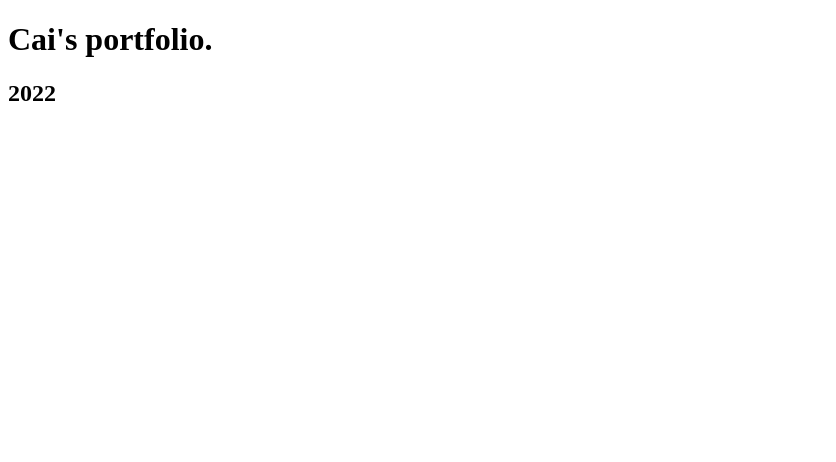
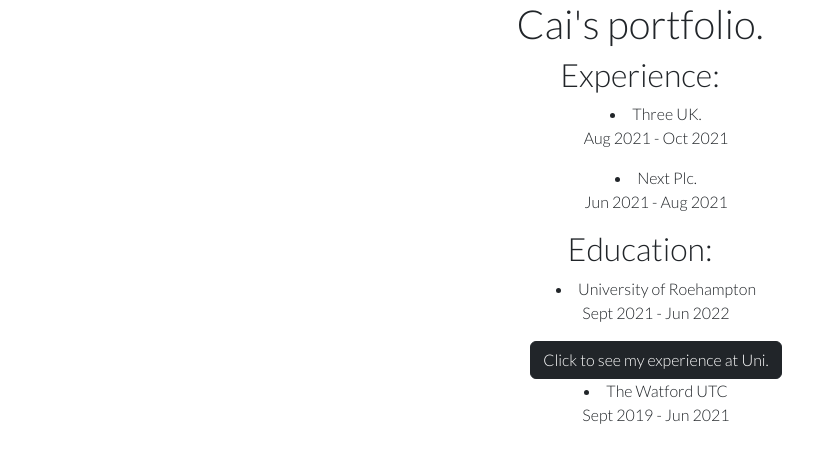
Before and after one commit to Jaardy/MultiverseFork-Cai, a website: page public/index.html in a window 1280 px wide. Shown: the whole page, without its empty margins (0-836 px from the left). Drawn offline with nearby package versions, Linux system fonts and the light colour scheme.

Commit message:
customization (BUTTONS)

```diff
--- a/public/index.html
+++ b/public/index.html
@@ -8,17 +8,67 @@
   <link rel="preconnect" href="https://fonts.googleapis.com">
   <link rel="preconnect" href="https://fonts.gstatic.com" crossorigin>
   <link href="https://fonts.googleapis.com/css2?family=Lato:wght@300&display=swap" rel="stylesheet">
+  <link href="https://cdn.jsdelivr.net/npm/bootstrap@5.2.0-beta1/dist/css/bootstrap.min.css" rel="stylesheet" integrity="sha384-0evHe/X+R7YkIZDRvuzKMRqM+OrBnVFBL6DOitfPri4tjfHxaWutUpFmBp4vmVor" crossorigin="anonymous">
   <script src="main.js" defer></script>
   <title>Hello world</title>
+
+  <style>
+    body{
+      font-family: 'Lato', sans-serif;
+    }
+    #main{
+      text-align: center;
+    }
+    li{
+      text-align: center;
+    }
+    ul {
+      text-align: center;
+      list-style: inside;
+    }
+    img{
+      width: 1000;
+      height: auto;
+    }
+  </style>
+
 </head>
 <body>
 
   <div id="main">
-    <h1> Cai's portfolio.</h1>
-    <h2> 2022</h2>
+
+    <h1 id="name"></h1>
+
+    <h2> Experience:</h2>
+    <ul>
+      <li> Three UK. <p> Aug 2021 - Oct 2021</p></li>
+
+      <li> Next Plc. <p> Jun 2021 - Aug 2021 </p></li>
+    </ul>
+
+    <h2> Education: </h2>
+    <ul>
+      <li> University of Roehampton <p> Sept 2021 - Jun 2022</p></li>
+      <button type="button" class="btn btn-dark" data-bs-toggle="popover" title="Uni experience" data-bs-content="In all honesty, university was great fun! But it wasn't for me.. hence why I was only there for a year!">Click to see my experience at Uni.</button>
 
 
+
+      <li> The Watford UTC <p> Sept 2019 - Jun 2021 </p></li>
+    </ul>
   </div>
+
+
+  <!-- Bootstrap carosel-->
+
+  <script src="https://cdn.jsdelivr.net/npm/bootstrap@5.2.0-beta1/dist/js/bootstrap.bundle.min.js" integrity="sha384-pprn3073KE6tl6bjs2QrFaJGz5/SUsLqktiwsUTF55Jfv3qYSDhgCecCxMW52nD2" crossorigin="anonymous"></script>
+
+  <script>
+
+    name = 'Cai'
+    document.getElementById("name").innerHTML = name +"'s" +' portfolio.'
+    const popoverTriggerList = document.querySelectorAll('[data-bs-toggle="popover"]')
+    const popoverList = [...popoverTriggerList].map(popoverTriggerEl => new bootstrap.Popover(popoverTriggerEl))
+  </script>
 
 </body>
 </html>
```
